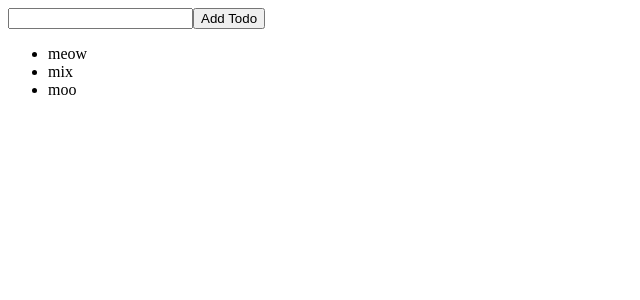
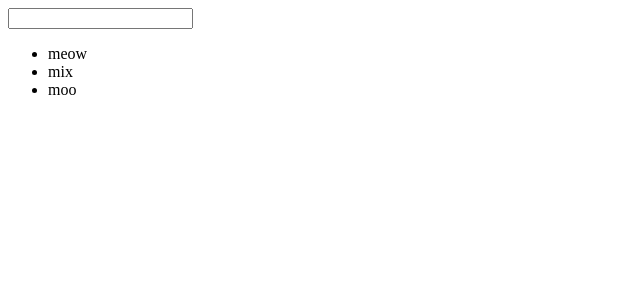
Before and after one commit to meows/cat, a Next.js app: page / in a window 1280 px wide. Shown: the top 300 px of the page, without its empty margins (0-640 px from the left). Built offline with nearby package versions, Linux system fonts and the light colour scheme.

Commit message:
restored to working

```diff
--- a/components/input.js
+++ b/components/input.js
@@ -14,14 +14,22 @@ function $Input({ onClick }) {
 }
 
 class Input extends React.Component {
+   state = {
+      input: ''
+   }
+
    constructor(props) {
       super(props)
-      this.state = {
-         input: '',
-      }
    }
 
-   addTodo = (state = this.state) => dispatch(A.addTodo(state.input))
+   render() {
+      return (
+         <input
+            value={this.state.input}
+            onChange={this.update}
+         />
+      )
+   }
 
    update = (event) => {
       return this.setState({
@@ -29,18 +37,7 @@ class Input extends React.Component {
       })
    }
 
-   render() {
-      return (
-         <form>
-            <input
-               value={this.state.input}
-               onChange={this.update}
-            />
-
-            <button onClick={this.addTodo}>Add Todo</button>
-         </form>
-      )
-   }
+   addTodo = (state = this.state) => dispatch(A.addTodo(state))
 }
 
 export default Input
```
